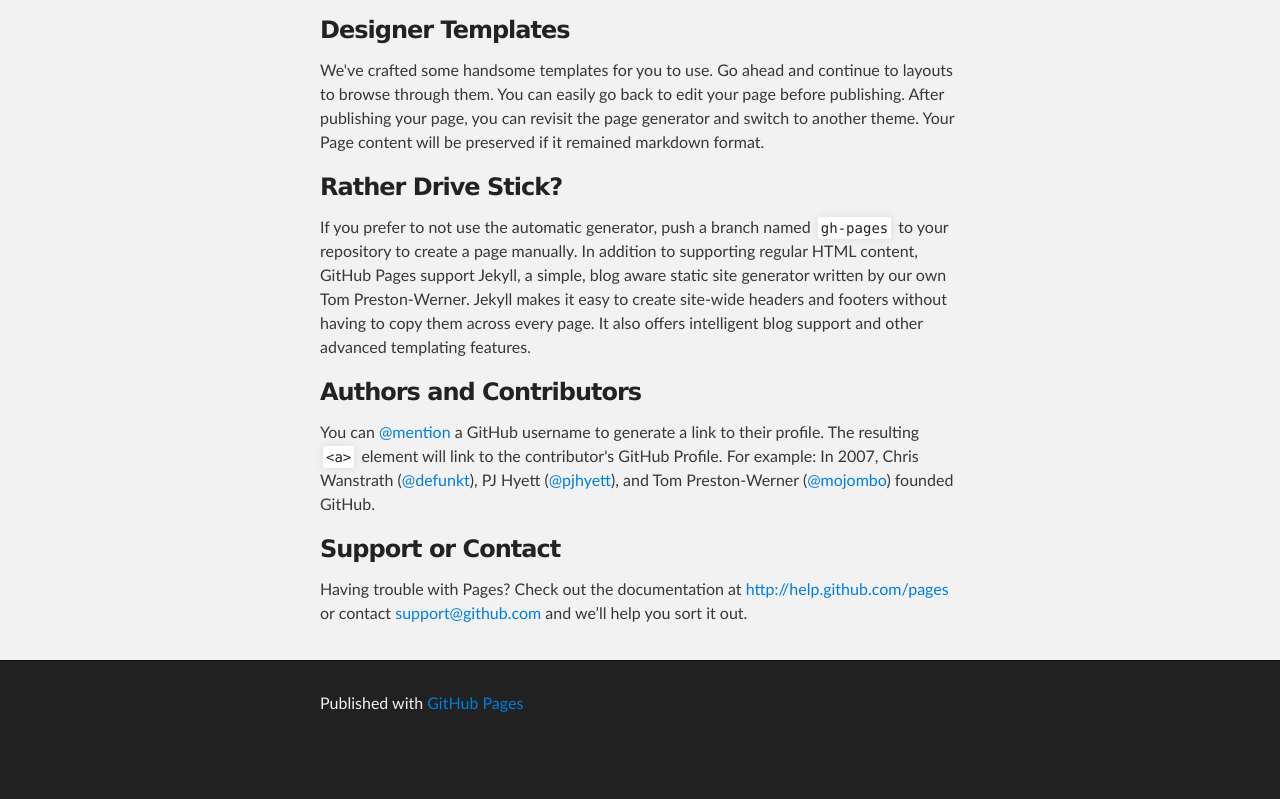
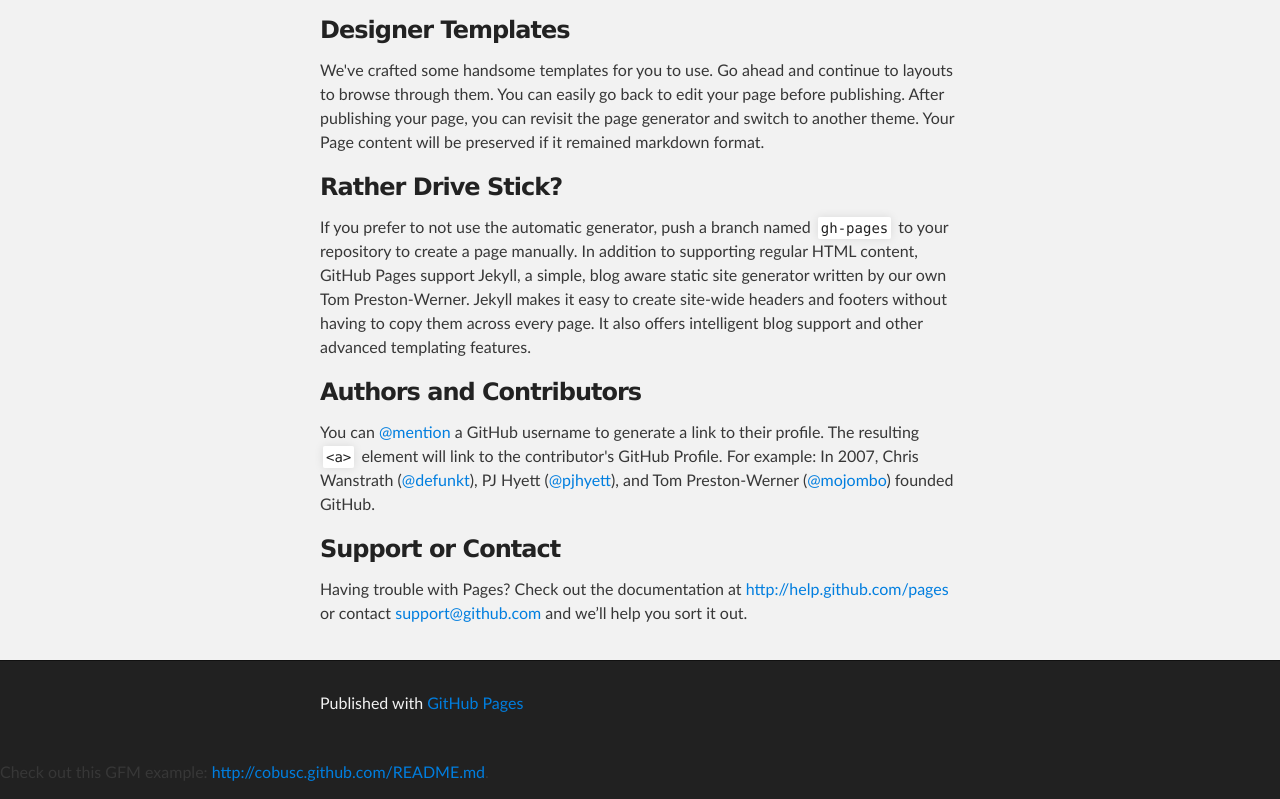
Before and after one commit to cobusc/cobusc.github.io, a plain HTML site: page index.html in a window 1280 px wide. Shown: the part 567-1366 px from the top of the page. Before the commit the page ends 1317 px from the top, so only its background shows below. Drawn offline with Linux system fonts and the light colour scheme.

Commit message:
GFM play

```diff
--- a/index.html
+++ b/index.html
@@ -63,7 +63,7 @@
       </footer>
     </div>
 
-
+    <p>Check out this GFM example: <a href="http://cobusc.github.com/README.md">http://cobusc.github.com/README.md</a>.</p>
 
   </body>
 </html>
```
Also changed, not shown: 1 other file.
